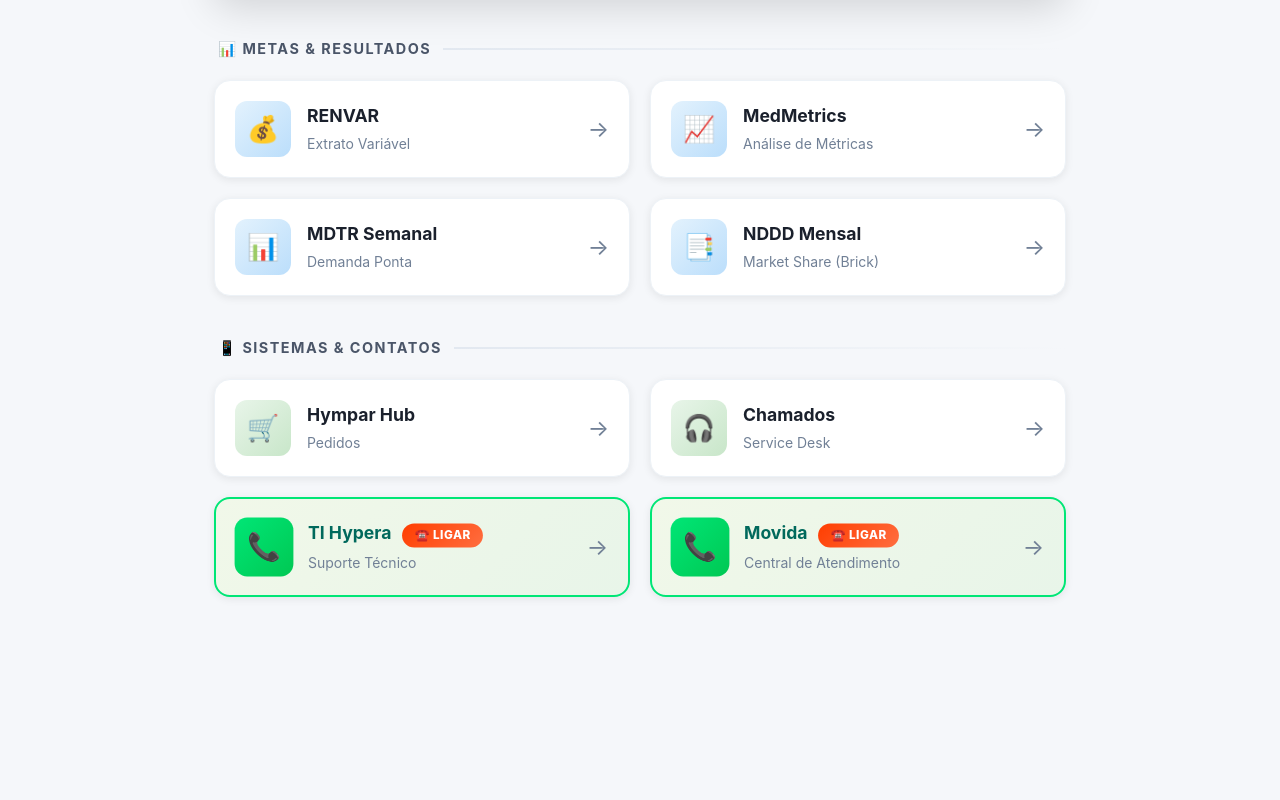
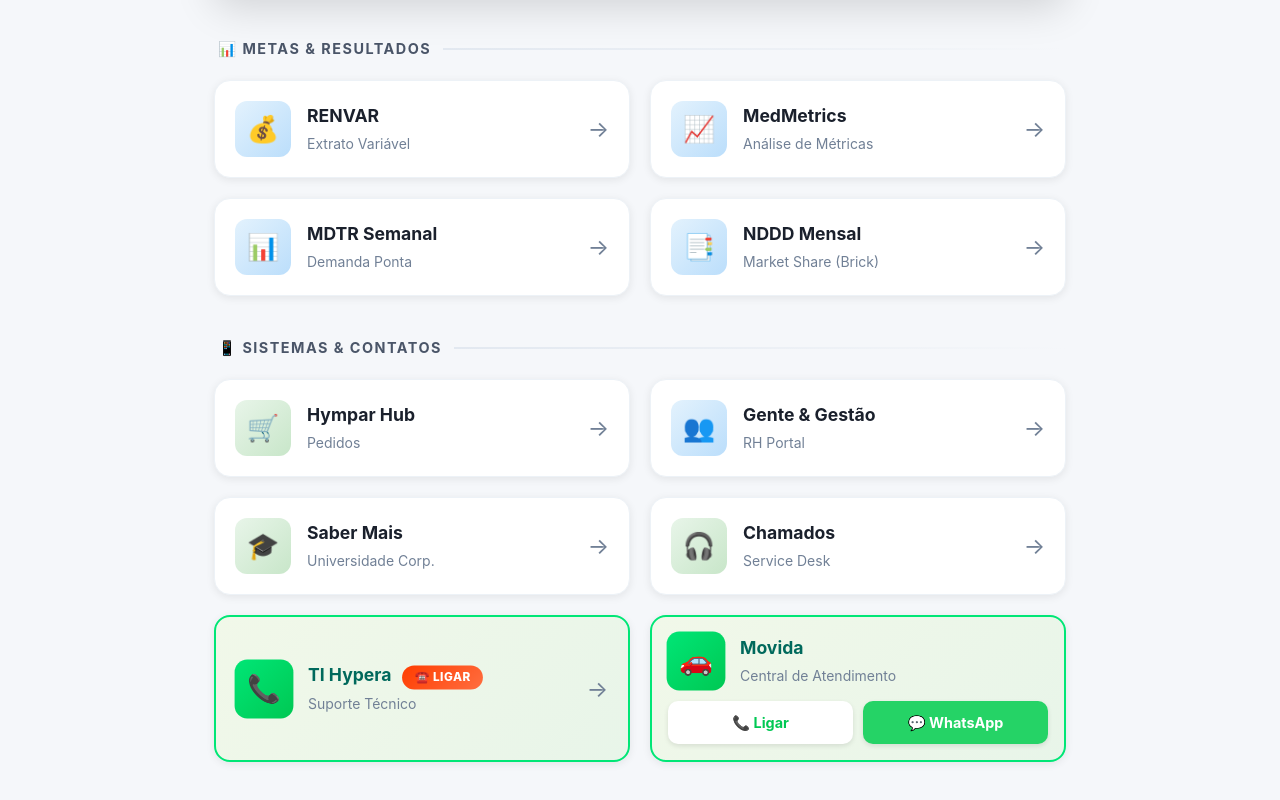
Before and after one commit to altaperformancepro/LINKSREP, a plain HTML site: page index.html in a window 1280 px wide. Shown: the part 272-1072 px from the top of the page. Before the commit the page ends 981 px from the top, so only its background shows below. Drawn offline with Linux system fonts and the light colour scheme.

Commit message:
Update index.html

```diff
--- a/index.html
+++ b/index.html
@@ -240,6 +240,26 @@
             display: inline-block;
             animation: pulse 2s infinite;
             box-shadow: 0 2px 8px rgba(255, 61, 0, 0.4);
+        }
+
+        /* Botões internos para o cartão Movida */
+        .split-btn {
+            flex: 1;
+            padding: 10px;
+            border-radius: 10px;
+            text-align: center;
+            text-decoration: none;
+            font-weight: 700;
+            font-size: 0.9rem;
+            display: flex;
+            align-items: center;
+            justify-content: center;
+            gap: 8px;
+            transition: transform 0.2s;
+            box-shadow: 0 2px 5px rgba(0,0,0,0.1);
+        }
+        .split-btn:active {
+            transform: scale(0.95);
         }
 
         @keyframes pulse {
@@ -784,7 +804,6 @@
 
 <div class="container">
 
-    <!-- DESTAQUE: Guia de Bolso -->
     <button class="card-btn card-featured" onclick="openGuide()" style="width:100%; margin-bottom: 24px;">
         <span class="click-badge">👆 CLIQUE AQUI</span>
         <div class="icon-box">📘</div>
@@ -795,7 +814,6 @@
         <span class="arrow-icon">→</span>
     </button>
 
-    <!-- SEÇÃO: Metas & Resultados -->
     <div class="section-title">📊 Metas & Resultados</div>
     <div class="link-grid">
         <a href="https://app.powerbi.com/groups/me/reports/ceeb683b-3faa-48d1-8bc2-f5e8013a2465/e5563a8a33d3c2d31504?experience=power-bi" target="_blank" class="card-btn style-bi">
@@ -835,7 +853,6 @@
         </a>
     </div>
 
-    <!-- SEÇÃO: Sistemas & Contatos -->
     <div class="section-title">📱 Sistemas & Contatos</div>
     <div class="link-grid">
         <a href="https://hymparhub.com.br/login" target="_blank" class="card-btn style-sys">
@@ -843,6 +860,24 @@
             <div class="card-info">
                 <h3>Hympar Hub</h3>
                 <p>Pedidos</p>
+            </div>
+            <span class="arrow-icon">→</span>
+        </a>
+
+        <a href="https://performancemanager4.successfactors.com/sf/home?bplte_company=RHGENTEGESTAO&_s.crb=jT3YNUZJsma9%2fzN24hZ2ktVBe8aezfC%2fZBw9ch4X94M%3d" target="_blank" class="card-btn style-bi">
+            <div class="icon-box">👥</div>
+            <div class="card-info">
+                <h3>Gente & Gestão</h3>
+                <p>RH Portal</p>
+            </div>
+            <span class="arrow-icon">→</span>
+        </a>
+
+        <a href="https://sabermais.learning.rocks/login?redirect=%2Fmissions%2FUag0ePFBqrkoLblKNbCR" target="_blank" class="card-btn style-sys">
+            <div class="icon-box">🎓</div>
+            <div class="card-info">
+                <h3>Saber Mais</h3>
+                <p>Universidade Corp.</p>
             </div>
             <span class="arrow-icon">→</span>
         </a>
@@ -865,25 +900,33 @@
             <span class="arrow-icon">→</span>
         </a>
 
-        <a href="tel:08007222212" class="card-btn style-phone">
-            <div class="icon-box">📞</div>
-            <div class="card-info">
-                <h3>Movida <span class="phone-badge">☎️ LIGAR</span></h3>
-                <p>Central de Atendimento</p>
+        <div class="card-btn style-phone" style="display: block; padding: 16px; cursor: default;">
+            <div style="display: flex; align-items: center; margin-bottom: 12px;">
+                 <div class="icon-box">🚗</div>
+                 <div class="card-info">
+                     <h3>Movida</h3>
+                     <p>Central de Atendimento</p>
+                 </div>
             </div>
-            <span class="arrow-icon">→</span>
-        </a>
+            <div style="display: flex; gap: 10px;">
+                <a href="tel:08007222212" class="split-btn" style="background: white; color: #00c853;">
+                    📞 Ligar
+                </a>
+                <a href="https://wa.me/5511932322021" target="_blank" class="split-btn" style="background: #25D366; color: white;">
+                    💬 WhatsApp
+                </a>
+            </div>
+        </div>
+
     </div>
 </div>
 
-<!-- MODAL FULLSCREEN (GUIA DE BOLSO) -->
 <div id="guideModal" class="modal-full">
     <div class="guide-header">
         <h2>📖 Guia Hyperselling 5.0</h2>
         <button class="close-guide" onclick="closeGuide()">×</button>
     </div>
 
-    <!-- NAVEGAÇÃO INTERNA -->
     <div class="guide-nav">
         <button class="nav-pill active" onclick="showTab('tab-plan')">1. Planejamento</button>
         <button class="nav-pill" onclick="showTab('tab-flow')">2. Fluxo Visita</button>
@@ -891,7 +934,6 @@
         <button class="nav-pill" onclick="showTab('tab-obj')">4. 3Ds & Pós</button>
     </div>
 
-    <!-- CONTEÚDO: PLANEJAMENTO -->
     <div id="tab-plan" class="guide-content active">
         <div class="hys-card">
             <div class="hys-title">📋 Etapas do Planejamento</div>
@@ -942,7 +984,6 @@
         </div>
     </div>
 
-    <!-- CONTEÚDO: FLUXO DE VISITA -->
     <div id="tab-flow" class="guide-content">
         <div class="hys-card">
             <div class="hys-title">🎯 Estrutura do Contato (Flow)</div>
@@ -995,7 +1036,6 @@
         </div>
     </div>
 
-    <!-- CONTEÚDO: MODELOS PSP/PSC -->
     <div id="tab-model" class="guide-content">
 
         <div class="hys-card" style="border-left-color: #d32f2f;">
@@ -1078,7 +1118,6 @@
         </div>
     </div>
 
-    <!-- CONTEÚDO: OBJEÇÕES & CRM -->
     <div id="tab-obj" class="guide-content">
         <div class="hys-card">
             <div class="hys-title">🛡️ Tratamento de Objeções (3Ds)</div>
```
